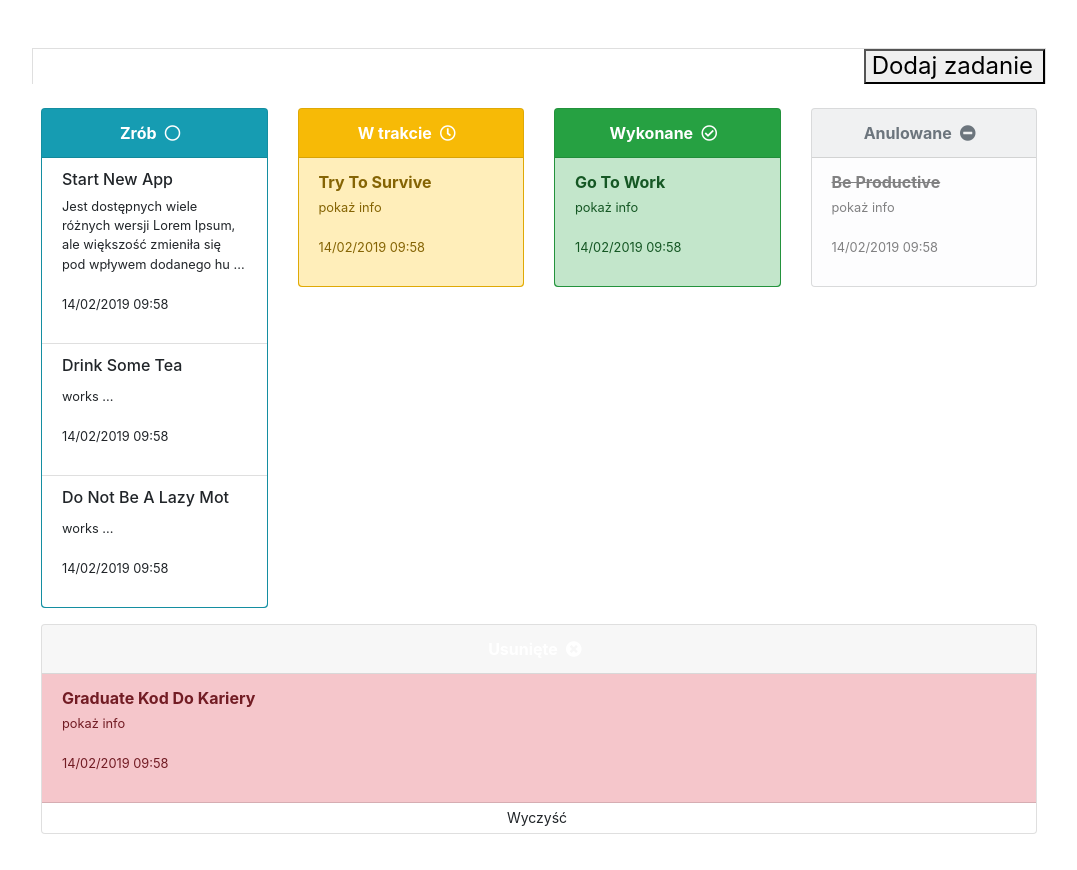
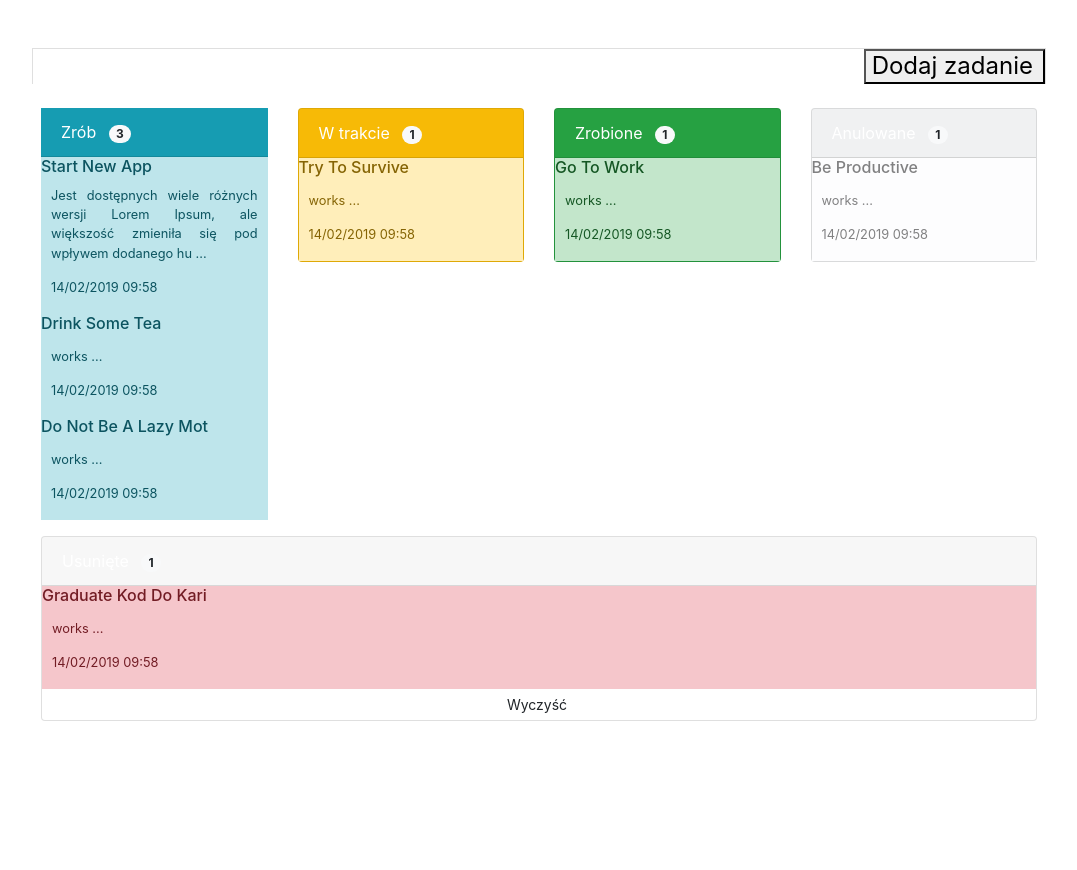
Before and after one commit to 5ocjal/Get-Things-Done, an Angular app: page / in a window 1280 px wide. Shown: the top 870 px of the page, without its empty margins (101-1178 px from the left). After the commit the page ends 800 px from the top, so only its background shows below. Built offline with nearby package versions, Linux system fonts and the light colour scheme; what angular-bootstrap-md would draw is missing.

Commit message:
task view changed and finally done

```diff
--- a/src/app/listview/listview.component.css
+++ b/src/app/listview/listview.component.css
@@ -12,3 +12,6 @@
     min-height: 60px;
 
   }
+  .note-margin {
+    margin: 10px;
+  }
--- a/src/app/listview/listview.component.html
+++ b/src/app/listview/listview.component.html
@@ -55,21 +55,22 @@
 
 
       <div class="col-sm-3">
-        <div class="card bg-info">
-          <div class="card-header text-center">
-            <mdb-card-text class="font-weight-bolder text-white">Zrób<i class="far fa-circle mx-2"></i></mdb-card-text>
+        <div class="bg-info">
+          <div class="card-header">
+            <mdb-card-text class="text-white text-center">Zrób
+              <span class="badge badge-light badge-pill mx-2"> {{todo.length}}</span></mdb-card-text>
           </div>
-          <cdk-drop class="listme list-group list-group-flush" #todoList [data]="todo"
+          <cdk-drop class="listme list-group" #todoList [data]="todo"
             [connectedTo]="[doneList, cancelledList, progressList, deleteList]" (dropped)="drop($event)">
-            <div class="list-group-item list-group-item-info" borderColor="border-info" *ngIf="todo.length < 1">
+            <div class="list-group-item list-group-item-info" *ngIf="todo.length < 1">
               <p class="grey-text text-center">pusto</p>
             </div>
-            <div class="list-group-item" *ngFor="let item of todo; let i = index ">
-              <h6 cdkDrag>{{ item.title.substring(0,20) | titlecase }}</h6>
-              <p (click)="changeModal(item)" data-toggle="modal" data-target="#openModal">
-                <small type="button" class="card-link"> {{ item.note.substring(0,100) }} ... </small>
-              </p><p></p>
-              <p><small> {{ item.dateAdded | date:'dd/MM/yyyy HH:mm' }}</small></p>
+            <div class="list-group-item-action list-group-item-info" *ngFor="let item of todo; let i = index ">
+              <h6 class=" note note-info" cdkDrag>{{ item.title.substring(0,20) | titlecase }}</h6>
+              <article (click)="changeModal(item)" data-toggle="modal" data-target="#openModal" class="note-margin">
+                <small type="button" class="card-link text-justify"> {{ item.note.substring(0,100) }} ... </small>
+              </article>
+              <p><small class="note-margin"> {{ item.dateAdded | date:'dd/MM/yyyy HH:mm' }}</small></p>
             </div>
           </cdk-drop>
         </div>
@@ -77,21 +78,21 @@
 
       <div class="col-sm-3" borderColor="border-warning">
         <div class="card bg-warning">
-          <div class="card-header text-center">
-            <mdb-card-text class="font-weight-bolder text-white">W trakcie<i class="far fa-clock mx-2"></i>
-            </mdb-card-text>
+          <div class="card-header">
+            <mdb-card-text class="text-white text-center">W trakcie
+              <span class="badge badge-light badge-pill mx-2"> {{progress.length}}</span></mdb-card-text>
           </div>
-          <cdk-drop class="listme list-group list-group-flush" #progressList [data]="progress"
-            [connectedTo]="[todoList, cancelledList, doneList, deleteList]" (dropped)="drop($event)">
-            <div class="list-group-item list-group-item-warning" *ngIf="progress.length < 1" cdkDrag>
+          <cdk-drop class="listme list-group" #progressList [data]="progress"
+            [connectedTo]="[todoList, doneList, cancelledList, deleteList]" (dropped)="drop($event)">
+            <div class="list-group-item list-group-item-warning" *ngIf="progress.length < 1">
               <p class="grey-text text-center">pusto</p>
             </div>
-            <div class="list-group-item list-group-item-warning" *ngFor="let item of progress; let i = index ">
-              <dt class="sm-3" cdkDrag> {{ item.title | titlecase }} </dt>
-              <p (click)="changeModal(item)" data-toggle="modal" data-target="#openModal">
-                <small type="button" class="card-link">pokaż info</small>
-              </p>
-              <p><small> {{ item.dateAdded | date:'dd/MM/yyyy HH:mm' }}</small></p>
+            <div class="list-group-item-action list-group-item-warning" *ngFor="let item of progress; let i = index ">
+              <h6 class=" note note-warning" cdkDrag>{{ item.title.substring(0,20) | titlecase }}</h6>
+              <article (click)="changeModal(item)" data-toggle="modal" data-target="#openModal" class="note-margin">
+                <small type="button" class="card-link text-justify"> {{ item.note.substring(0,100) }} ... </small>
+              </article>
+              <p><small class="note-margin"> {{ item.dateAdded | date:'dd/MM/yyyy HH:mm' }}</small></p>
             </div>
           </cdk-drop>
         </div>
@@ -99,21 +100,21 @@
 
       <div class="col-sm-3" borderColor="border-success">
         <div class="card bg-success">
-          <div class="card-header text-center">
-            <mdb-card-text class="font-weight-bolder text-white">Wykonane<i class="far fa-check-circle mx-2"></i>
-            </mdb-card-text>
+          <div class="card-header">
+            <mdb-card-text class="text-white text-center">Zrobione
+              <span class="badge badge-light badge-pill mx-2"> {{done.length}}</span></mdb-card-text>
           </div>
-          <cdk-drop class="listme list-group list-group-flush" #doneList [data]="done"
-            [connectedTo]="[todoList, cancelledList, progressList, deleteList]" (dropped)="drop($event)">
-            <div class="list-group-item list-group-item-success" *ngIf="done.length < 1" cdkDrag>
+          <cdk-drop class="listme list-group" #doneList [data]="done"
+            [connectedTo]="[todoList, progressList, cancelledList, deleteList]" (dropped)="drop($event)">
+            <div class="list-group-item list-group-item-success" *ngIf="done.length < 1">
               <p class="grey-text text-center">pusto</p>
             </div>
-            <div class="list-group-item list-group-item-success" *ngFor="let item of done; let i = index ">
-              <dt class="sm-3" cdkDrag> {{ item.title | titlecase }} </dt>
-              <p (click)="changeModal(item)" data-toggle="modal" data-target="#openModal">
-                <small type="button" class="card-link">pokaż info</small>
-              </p>
-              <p><small> {{ item.dateAdded | date:'dd/MM/yyyy HH:mm' }}</small></p>
+            <div class="list-group-item-action list-group-item-success" *ngFor="let item of done; let i = index ">
+              <h6 class=" note note-success" cdkDrag>{{ item.title.substring(0,20) | titlecase }}</h6>
+              <article (click)="changeModal(item)" data-toggle="modal" data-target="#openModal" class="note-margin">
+                <small type="button" class="card-link text-justify"> {{ item.note.substring(0,100) }} ... </small>
+              </article>
+              <p><small class="note-margin"> {{ item.dateAdded | date:'dd/MM/yyyy HH:mm' }}</small></p>
             </div>
           </cdk-drop>
         </div>
@@ -121,21 +122,21 @@
 
       <div class="col-sm-3" borderColor="border-light">
         <div class="card bg-light">
-          <div class="card-header text-center">
-            <mdb-card-text class="font-weight-bolder text-muted">Anulowane<i class="fas fa-minus-circle mx-2"></i>
-            </mdb-card-text>
+          <div class="card-header">
+            <mdb-card-text class="text-white text-center">Anulowane
+              <span class="badge badge-light badge-pill mx-2"> {{cancelled.length}}</span></mdb-card-text>
           </div>
-          <cdk-drop class="listme list-group list-group-flush" #cancelledList [data]="cancelled"
+          <cdk-drop class="listme list-group" #cancelledList [data]="cancelled"
             [connectedTo]="[todoList, progressList, doneList, deleteList]" (dropped)="drop($event)">
-            <div class="list-group-item list-group-item-light" *ngIf="cancelled.length < 1" cdkDrag>
+            <div class="list-group-item list-group-item-light" *ngIf="cancelled.length < 1">
               <p class="grey-text text-center">pusto</p>
             </div>
-            <div class="list-group-item list-group-item-light" *ngFor="let item of cancelled; let i = index ">
-              <dt class="sm-3" cdkDrag><del>{{ item.title | titlecase }}</del> </dt>
-              <p (click)="changeModal(item)" data-toggle="modal" data-target="#openModal">
-                <small type="button" class="card-link">pokaż info</small>
-              </p>
-              <p><small> {{ item.dateAdded | date:'dd/MM/yyyy HH:mm' }}</small></p>
+            <div class="list-group-item-action list-group-item-light" *ngFor="let item of cancelled; let i = index ">
+              <h6 class=" note note-light" cdkDrag>{{ item.title.substring(0,20) | titlecase }}</h6>
+              <article (click)="changeModal(item)" data-toggle="modal" data-target="#openModal" class="note-margin">
+                <small type="button" class="card-link text-justify"> {{ item.note.substring(0,100) }} ... </small>
+              </article>
+              <p><small class="note-margin"> {{ item.dateAdded | date:'dd/MM/yyyy HH:mm' }}</small></p>
             </div>
           </cdk-drop>
         </div>
@@ -147,21 +148,21 @@
       <div class="col">
 
         <div class="card bg red darken-3">
-          <div class="card-header text-center">
-            <mdb-card-text class="font-weight-bolder text-white">Usunięte<i class="fas fa-times-circle mx-2"></i>
-            </mdb-card-text>
+          <div class="card-header">
+            <mdb-card-text class="text-white text-center">Usunięte
+              <span class="badge badge-light badge-pill mx-2"> {{delete.length}}</span></mdb-card-text>
           </div>
-          <cdk-drop class="listme list-group list-group-flush" #deleteList [data]="delete"
-            [connectedTo]="[todoList, doneList, cancelledList, progressList]" (dropped)="drop($event)">
-            <div class="list-group-item list-group-item-danger" *ngIf="delete.length < 1" cdkDrag>
+          <cdk-drop class="listme list-group" #deleteList [data]="delete"
+            [connectedTo]="[todoList, progressList, doneList, canceledList]" (dropped)="drop($event)">
+            <div class="list-group-item list-group-item-light" *ngIf="delete.length < 1">
               <p class="grey-text text-center">pusto</p>
             </div>
-            <div class="list-group-item list-group-item-danger" *ngFor="let item of delete; let i = index ">
-              <dt class="sm-3" cdkDrag> {{ item.title | titlecase }} </dt>
-              <p (click)="changeModal(item)" data-toggle="modal" data-target="#openModal">
-                <small type="button" class="card-link">pokaż info</small>
-              </p>
-              <p><small> {{ item.dateAdded | date:'dd/MM/yyyy HH:mm' }}</small></p>
+            <div class="list-group-item-action list-group-item-danger" *ngFor="let item of delete; let i = index ">
+              <h6 class=" note note-danger" cdkDrag>{{ item.title.substring(0,20) | titlecase }}</h6>
+              <article (click)="changeModal(item)" data-toggle="modal" data-target="#openModal" class="note-margin">
+                <small type="button" class="card-link text-justify"> {{ item.note.substring(0,100) }} ... </small>
+              </article>
+              <p><small class="note-margin"> {{ item.dateAdded | date:'dd/MM/yyyy HH:mm' }}</small></p>
             </div>
           </cdk-drop>
           <button (click)="clearList()" class="btn btn-red darken-3 btn-sm btn-block btn-red darken-3">
```
